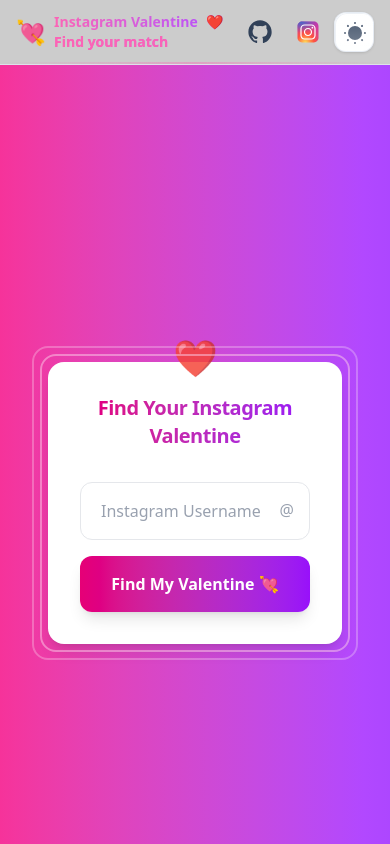
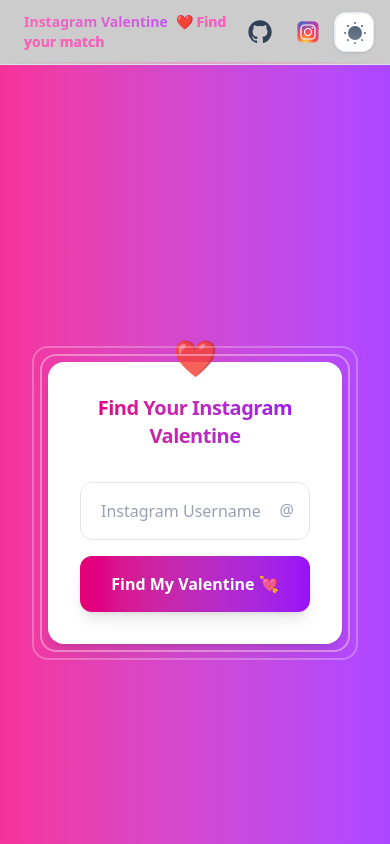
Before and after one commit to rameshdotin/valentine, a React (Vite) app: page / in a window 390 px wide. Shown: the top 844 px of the page. Built offline with nearby package versions, Linux system fonts and the light colour scheme.

Commit message:
ui fixes

```diff
--- a/src/components/Navbar.jsx
+++ b/src/components/Navbar.jsx
@@ -15,7 +15,7 @@
           >
             <div className="relative">
               <div className="absolute -inset-2 bg-pink-500/10 rounded-full blur-lg opacity-0 group-hover:opacity-100 transition-opacity duration-300" />
-              <span className="text-2xl animate-float ">💘</span>
+              <span className="text-2xl animate-float hidden sm:inline-block">💘</span>
             </div>
             <h1 className="text-sm sm:text-xl font-bold bg-gradient-to-r from-pink-400 to-purple-500 dark:from-pink-300 dark:to-purple-400 bg-clip-text text-transparent">
               Instagram Valentine
```
